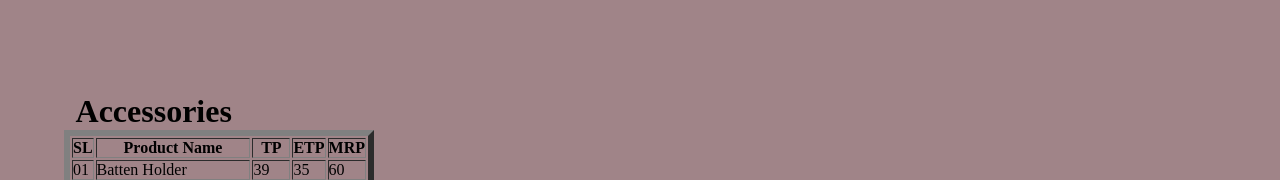
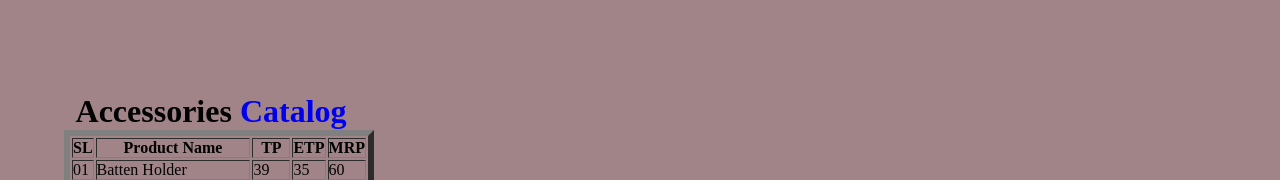
Before and after one commit to asadujjaman1/business, a plain HTML site: page acc.html in a window 1280 px wide. Shown: the part 262-442 px from the top of the page. Drawn offline with Linux system fonts and the light colour scheme.

Commit message:
Update acc.html

```diff
--- a/acc.html
+++ b/acc.html
@@ -26,7 +26,11 @@
     <div>
         <table border="6">
             <thead>
-                <h1>Accessories</h1>
+                <h1>Accessories
+                <a href="https://drive.google.com/file/d/1Yc8EZolQLKIX6jeZk0-jDvcMxLngz1Rr/view?usp=sharing" target="_blank">
+                        Catalog
+                    </a>
+                </h1>
                 <tr>
                     <th>SL</th>
                     <th>Product Name</th>
```
